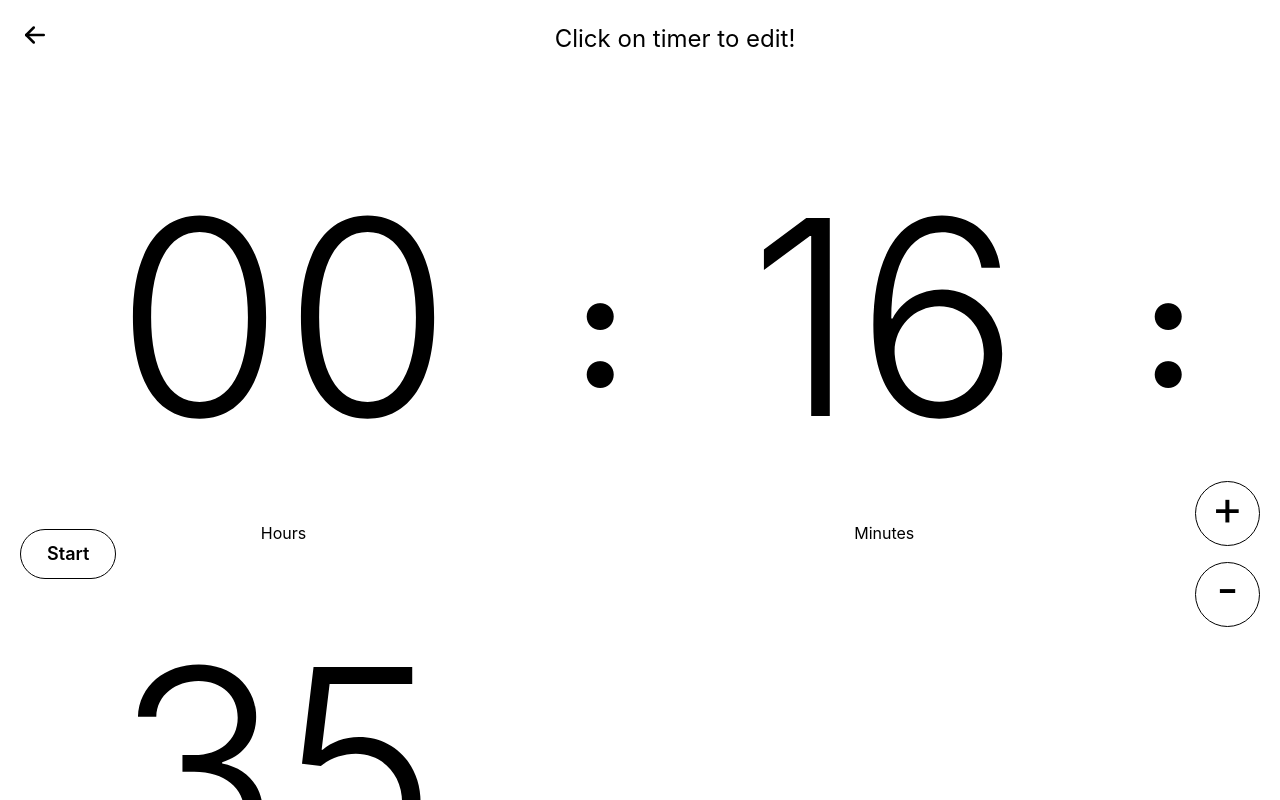
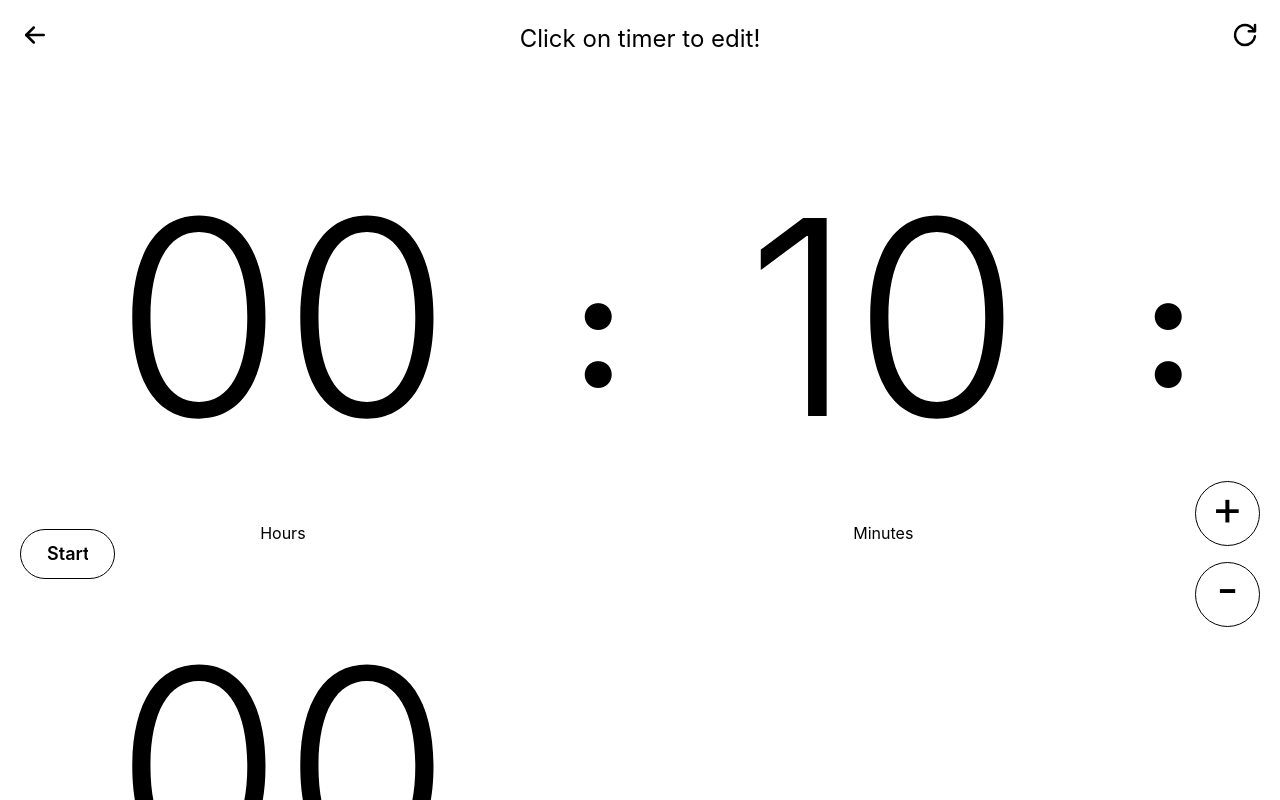
Before and after one commit to MuhammadHarisBaloch/time-machine, a Next.js app: page /timer in a window 1280 px wide. Shown: the top 800 px of the page. Built offline with nearby package versions, Linux system fonts and the light colour scheme.

Commit message:
[FEAT] update timer through modal 🚀

```diff
--- a/app/timer/page.tsx
+++ b/app/timer/page.tsx
@@ -1,27 +1,31 @@
 "use client";
+import openUpdateTimerModal from "@/components/Timer/openUpdateTimerModal";
 import TimerComponent from "@/components/Timer/TimerComponent";
-import { Box, Button, Flex, Stack, Text, UnstyledButton } from "@mantine/core";
-import { IconArrowLeft } from "@tabler/icons-react";
+import { Box, Button, Flex, Stack, UnstyledButton } from "@mantine/core";
+import { IconArrowLeft, IconReload } from "@tabler/icons-react";
 import Link from "next/link";
 import { useEffect, useState } from "react";
 import RoundedButton from "../../components/Counter/RoundedButton";
-import openUpdateTimerModal from "@/components/Timer/openUpdateTimerModal";
 
+const defaultTimerChangeValue = 600;
 export default function TimerPage() {
-  const [timer, setTimer] = useState(1000);
+  const [isTimerStarted, setIsTimerStarted] = useState(false);
+  const [timer, setTimer] = useState(defaultTimerChangeValue);
 
   useEffect(() => {
+    if (!isTimerStarted) return;
     const interval = setInterval(() => {
       setTimer((prevValue) => {
         if (prevValue <= 0) {
           clearInterval(interval);
+          setIsTimerStarted(false);
           return 0;
         }
         return prevValue - 1;
       });
     }, 1000);
     return () => clearInterval(interval);
-  }, []);
+  }, [isTimerStarted]);
 
   return (
     <Stack h="100vh">
@@ -29,10 +33,27 @@ export default function TimerPage() {
         <Box component={Link} href="/" m="lg">
           <IconArrowLeft className="hover-expand" color="black" size={30} />
         </Box>
-        <UnstyledButton onClick={openUpdateTimerModal} fz="1.5rem">
+        <UnstyledButton
+          onClick={() => {
+            openUpdateTimerModal((newTimer) => {
+              setIsTimerStarted(false);
+              setTimer(newTimer);
+            });
+          }}
+          fz="1.5rem"
+        >
           Click on timer to edit!
         </UnstyledButton>
-        <Box />
+        <Box m="lg">
+          <IconReload
+            onClick={() => {
+              setTimer(defaultTimerChangeValue);
+              setIsTimerStarted(false);
+            }}
+            className="hover-expand pointer"
+            size={30}
+          />
+        </Box>
       </Flex>
 
       <Flex align="center" justify="space-between" p="lg">
@@ -43,13 +64,31 @@ export default function TimerPage() {
           fz="lg"
           size="lg"
           radius="xl"
+          disabled={timer === 0}
+          onClick={() => {
+            setIsTimerStarted((prevValue) => !prevValue);
+          }}
         >
-          Start
+          {isTimerStarted ? "Stop" : "Start"}
         </Button>
         <TimerComponent timer={timer} />
         <Stack>
-          <RoundedButton text="+" />
-          <RoundedButton text="-" />
+          <RoundedButton
+            text="+"
+            onClick={() => {
+              setTimer((prevValue) => prevValue + defaultTimerChangeValue);
+            }}
+          />
+          <RoundedButton
+            text="-"
+            onClick={() => {
+              setTimer((prevValue) =>
+                prevValue >= defaultTimerChangeValue
+                  ? prevValue - defaultTimerChangeValue
+                  : 0
+              );
+            }}
+          />
         </Stack>
       </Flex>
     </Stack>
--- a/components/Timer/UpdateTimerModalItem/index.tsx
+++ b/components/Timer/UpdateTimerModalItem/index.tsx
@@ -1,11 +1,16 @@
-import { Stack, Flex, NumberInput, Button } from "@mantine/core";
+import { Button, Flex, NumberInput, Stack } from "@mantine/core";
 import { modals } from "@mantine/modals";
 import { useState } from "react";
 
-export default function UpdateTimerModalItem() {
-  const [hours, setHours] = useState<string | number>("");
-  const [minutes, setMinutes] = useState<string | number>("");
-  const [seconds, setSeconds] = useState<string | number>("");
+interface UpdateTimerModalItemProps {
+  onUpdateTimer: (newTimer: number) => void;
+}
+export default function UpdateTimerModalItem({
+  onUpdateTimer,
+}: UpdateTimerModalItemProps) {
+  const [hours, setHours] = useState<string | number>("0");
+  const [minutes, setMinutes] = useState<string | number>("0");
+  const [seconds, setSeconds] = useState<string | number>("0");
 
   return (
     <Stack>
@@ -30,6 +35,7 @@ export default function UpdateTimerModalItem() {
           modals.closeAll();
           const timer = +hours * 3600 + +minutes * 60 + +seconds;
           console.log(timer);
+          onUpdateTimer(timer);
         }}
       >
         Update Timer
--- a/components/Timer/openUpdateTimerModal/index.tsx
+++ b/components/Timer/openUpdateTimerModal/index.tsx
@@ -1,12 +1,18 @@
 "use client";
-import { Button, Flex, NumberInput, Stack } from "@mantine/core";
 import { modals } from "@mantine/modals";
-import { useState } from "react";
 import UpdateTimerModalItem from "../UpdateTimerModalItem";
 
-export default function openUpdateTimerModal() {
+export default function openUpdateTimerModal(
+  onTimerUpdate: (newTimer: number) => void
+) {
   return modals.open({
     title: "Update Timer",
-    children: <UpdateTimerModalItem />,
+    children: (
+      <UpdateTimerModalItem
+        onUpdateTimer={(newTimer) => {
+          onTimerUpdate(newTimer);
+        }}
+      />
+    ),
   });
 }
```
